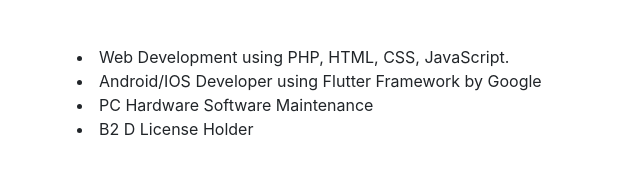
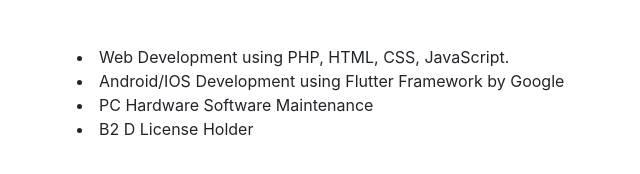
Before and after one commit to safuanyusoff/oldresume, a website with bundled scripts: page index.html in a window 1280 px wide. Shown: the part 3636-3810 px from the top of the page, 243-883 px from the left. Built offline with nearby package versions, Linux system fonts and the light colour scheme; a web font is replaced by a local one.

Commit message:
Update index.html

```diff
--- a/index.html
+++ b/index.html
@@ -198,7 +198,7 @@
 
            <li>
               <i class="fa-li fa fa-check"></i>
-              Android/IOS Developer using Flutter Framework by Google
+              Android/IOS Development using Flutter Framework by Google
           </li>
 
           <li>
```
